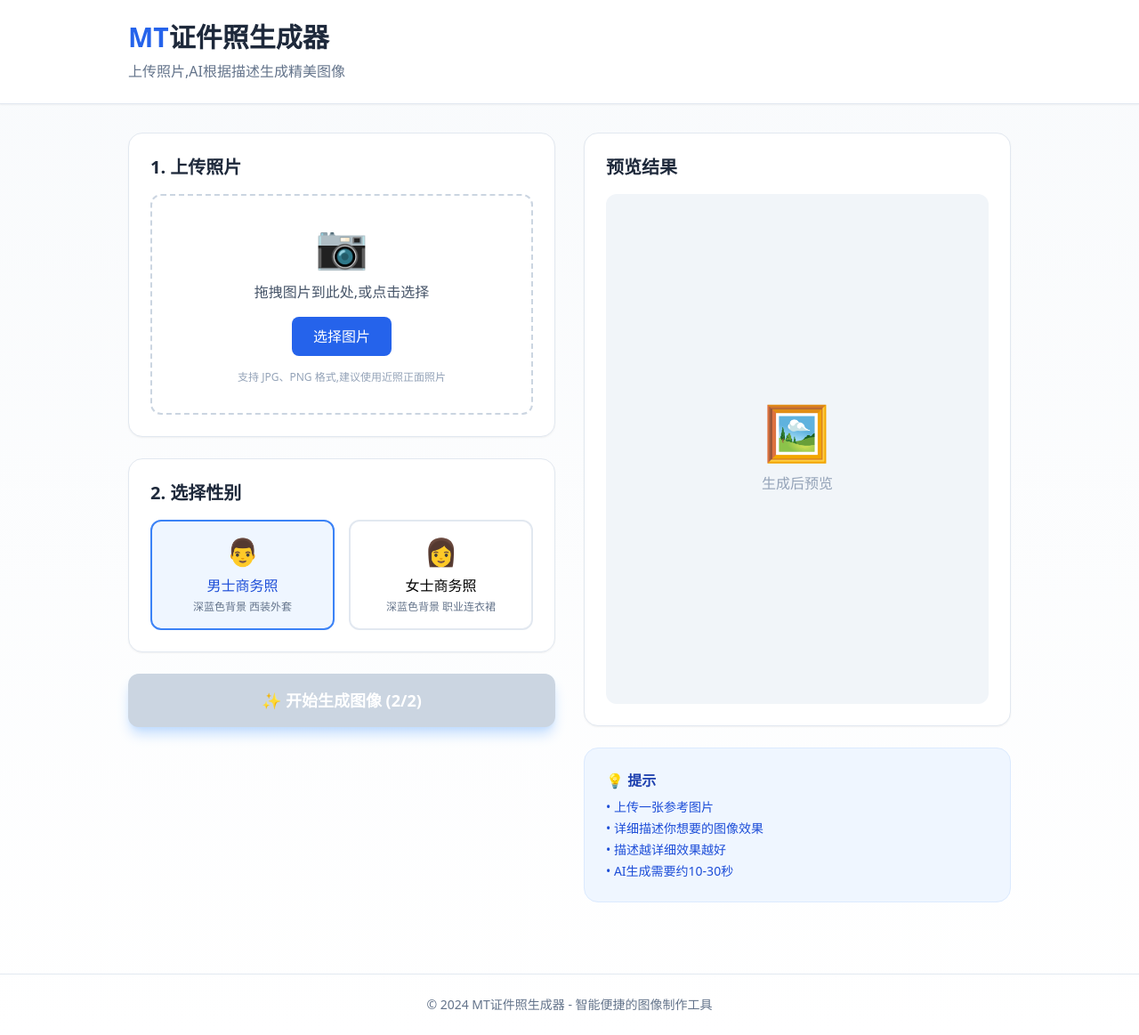
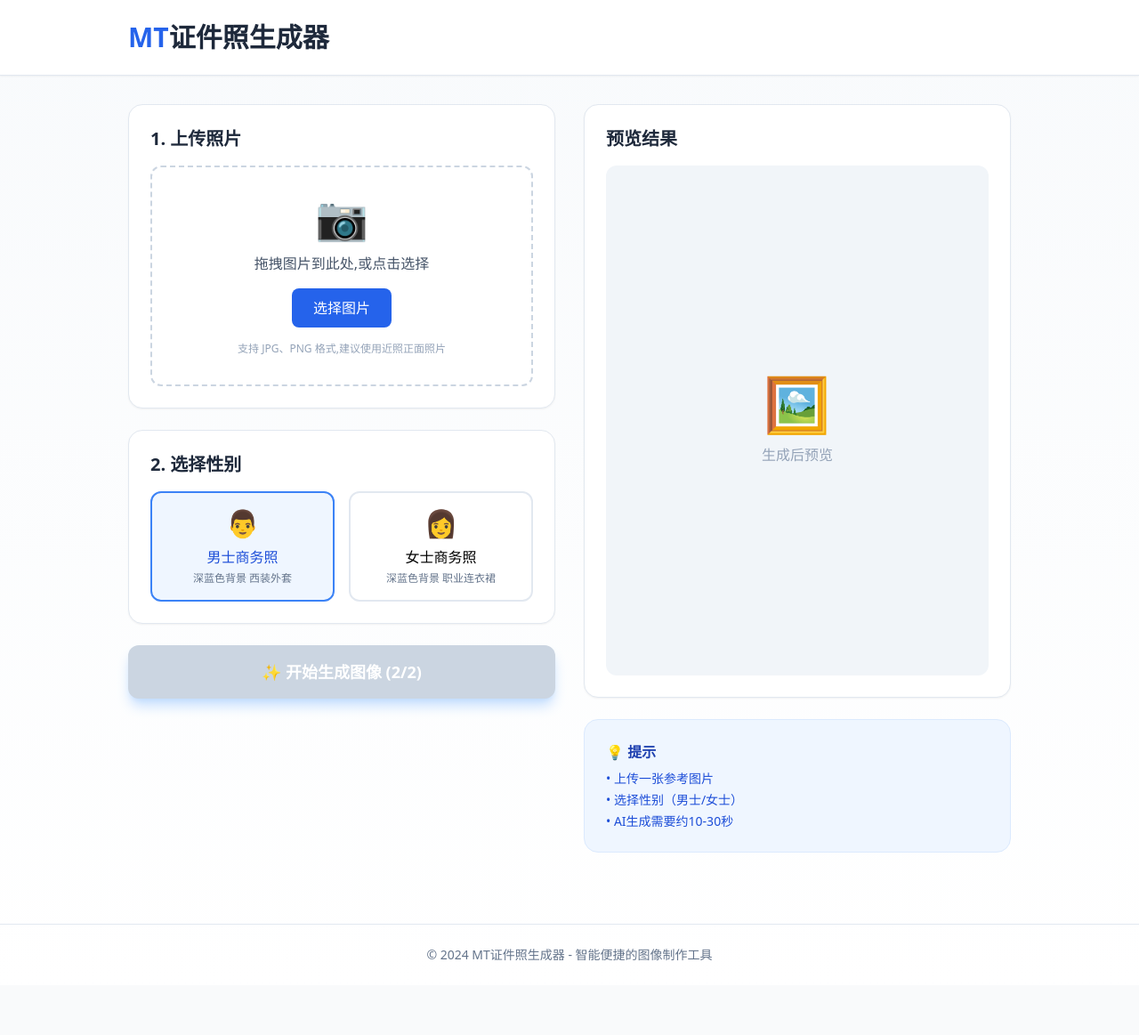
Before and after one commit to hxqphoebe-web/id-photo-generator, a Next.js app: page / in a window 1280 px wide. Shown: the whole page at 89% size. After the commit the page ends 1107 px from the top, so only its background shows below. Built offline with nearby package versions, Linux system fonts and the light colour scheme.

Commit message:
style: 优化页面细节-去除标题描述、修改提示内容、去掉水印

```diff
--- a/app/page.tsx
+++ b/app/page.tsx
@@ -115,7 +115,6 @@ export default function Home() {
           response_format: 'url',
           size: '2K',
           stream: false,
-          watermark: true,
         }),
       });
 
@@ -176,7 +175,6 @@ export default function Home() {
           <h1 className="text-3xl font-bold text-slate-800">
             <span className="text-primary-600">MT</span>证件照生成器
           </h1>
-          <p className="text-slate-500 mt-2">上传照片,AI根据描述生成精美图像</p>
         </div>
       </header>
 
@@ -334,8 +332,7 @@ export default function Home() {
               <h3 className="font-semibold text-primary-800 mb-2">💡 提示</h3>
               <ul className="text-sm text-primary-700 space-y-1">
                 <li>• 上传一张参考图片</li>
-                <li>• 详细描述你想要的图像效果</li>
-                <li>• 描述越详细效果越好</li>
+                <li>• 选择性别（男士/女士）</li>
                 <li>• AI生成需要约10-30秒</li>
               </ul>
             </section>
```
